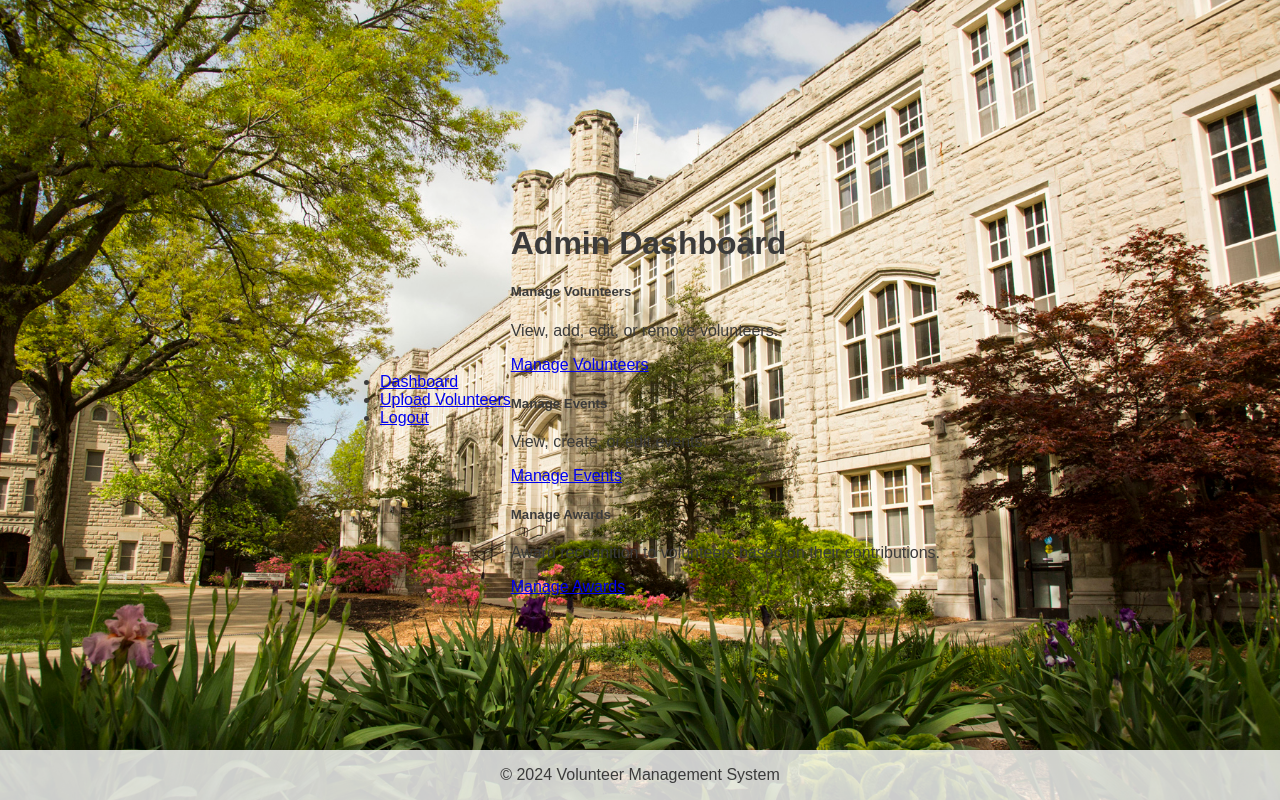
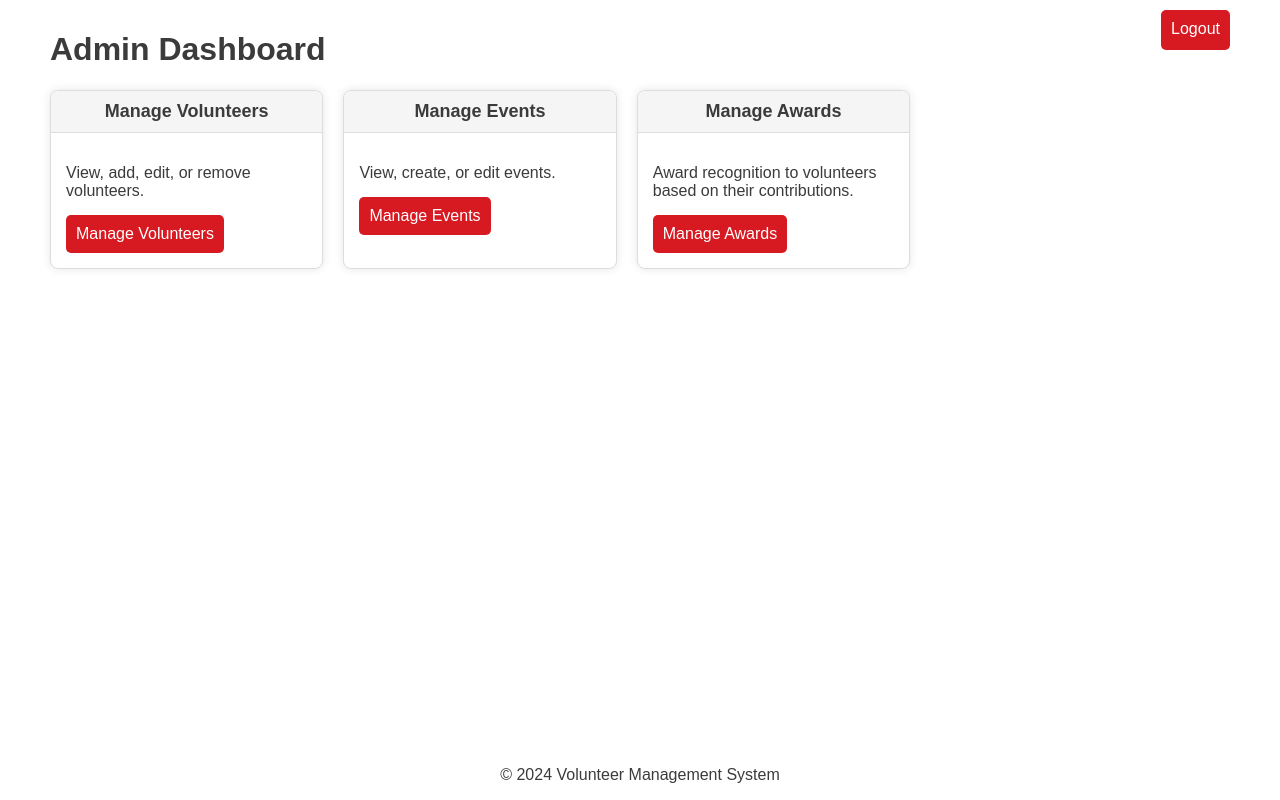
Before and after one commit to MisbahQureshi/MoVo-Management-System, a Flask app: page /admin/dashboard in a window 1280 px wide. Run offline with Flask 3, Linux system fonts and the light colour scheme; the visitor is signed in with stand-in values (Sample User, id 1).

Commit message:
Dashboard Styles

```diff
--- a/app/static/css/styles.css
+++ b/app/static/css/styles.css
@@ -124,3 +95,94 @@ footer {
     bottom: 0;
     left: 0;
 }
+
+/* dashboard */
+.container{
+    margin: 10px;
+    padding: 0 40px;
+}
+
+.topNav{
+    display: flex;
+    justify-content: space-between;
+}
+
+.btnL {
+    display: inline-block;
+    background-color: #d71921;
+    color: #fff;
+    text-align: center;
+    padding: 10px;
+    border-radius: 5px;
+    text-decoration: none;
+    cursor: pointer;
+    height: 20px;
+}
+
+.btnL:hover {
+    background-color: #c7161e;
+}
+
+.card-container {
+    display: flex;
+    align-items: stretch;
+    gap: 20px;
+    flex-wrap: wrap;
+    margin-bottom: 20px;
+
+}
+
+.card {
+    background-color: white;
+    border:#ddd solid 1px;
+    border-radius: 8px;
+    box-shadow: 0 0 10px rgba(0, 0, 0, 0.1);
+    width: 23%;
+    display: flex;
+    flex-direction: column;
+    transition: transform 0.3s ease, box-shadow 0.3s ease;
+}
+
+
+.card:hover {
+    transform: scale(1.05);
+    box-shadow: 0 0 20px rgba(0, 0, 0, 0.2);
+}
+
+.card-header {
+    background-color: #f5f5f5;
+    padding: 10px;
+    border-bottom: 1px solid #ddd;
+    border-top-left-radius: 8px;
+    border-top-right-radius: 8px;
+}
+
+.card-title {
+    margin: 0;
+    font-size: 18px;
+    text-align: center;
+}
+
+.card-body {
+    padding: 15px;
+    flex-grow: 1;
+}
+
+.card-text {
+    margin-bottom: 15px;
+}
+
+.btn {
+    display: inline-block;
+    background-color: #d71921;
+    color: #fff;
+    text-align: center;
+    padding: 10px;
+    border-radius: 5px;
+    text-decoration: none;
+    cursor: pointer;
+}
+
+.btn:hover {
+    background-color: #c7161e;
+}
--- a/app/templates/admin/dashboard.html
+++ b/app/templates/admin/dashboard.html
@@ -1,48 +1,43 @@
-<!-- app/templates/admin/dashboard.html -->
 {% extends "base.html" %}
 
 {% block content %}
-<div class="container mt-4">
-    <h1 class="mb-4">Admin Dashboard</h1>
-
-    <div class="row">
-        <div class="col-md-4 mb-3">
+<div class="container">
+    <div class="topNav">
+        <h1>Admin Dashboard</h1>
+        <a href="{{ url_for('admin.login') }}" class="btnL">Logout</a>
+    </div>
+    <div class="card-container">
         <div class="card">
             <div class="card-header">
                 <h5 class="card-title">Manage Volunteers</h5>
             </div>
             <div class="card-body">
                 <p class="card-text">View, add, edit, or remove volunteers.</p>
-                    <a href="{{ url_for('admin.volunteer_management') }}" class="btn btn-primary">Manage Volunteers</a>
-                </div>
+                <a href="{{ url_for('admin.volunteer_management') }}" class="btn">Manage Volunteers</a>
             </div>
         </div>
 
-        <div class="col-md-4 mb-3">
         <div class="card">
             <div class="card-header">
                 <h5 class="card-title">Manage Events</h5>
             </div>
             <div class="card-body">
                 <p class="card-text">View, create, or edit events.</p>
-                    <a href="{{ url_for('admin.event_management') }}" class="btn btn-primary">Manage Events</a>
-                </div>
+                <a href="{{ url_for('admin.event_management') }}" class="btn">Manage Events</a>
             </div>
         </div>
 
-        <div class="col-md-4 mb-3">
         <div class="card">
             <div class="card-header">
                 <h5 class="card-title">Manage Awards</h5>
             </div>
             <div class="card-body">
                 <p class="card-text">Award recognition to volunteers based on their contributions.</p>
-                    <a href="{{ url_for('admin.award_management') }}" class="btn btn-primary">Manage Awards</a>
-                </div>
-            </div>
+                <a href="{{ url_for('admin.award_management') }}" class="btn">Manage Awards</a>
             </div>
         </div>
 
-    <!-- Additional sections can be added here -->
+
+    </div>
 </div>
 {% endblock %}
--- a/app/templates/admin/login.html
+++ b/app/templates/admin/login.html
@@ -1,17 +1,18 @@
 {% extends "base.html" %}
 
 {% block content %}
+<div class="auth-page">
 <div class="login-container">
     <img src="{{ url_for('static', filename='images/logo.png') }}" alt="Logo" class="logo">
     <!-- <h1>MoVo Login</h1> -->
     <form method="POST" action="{{ url_for('admin.login') }}">
         {{ form.hidden_tag() }}
         <div>
-            {{ form.username.label(class="form-label") }}
+            <!-- {{ form.username.label(class="form-label") }} -->
             {{ form.username(class="form-input", placeholder="Username") }}
         </div>
         <div>
-            {{ form.password.label(class="form-label") }}
+            <!-- {{ form.password.label(class="form-label") }} -->
             {{ form.password(class="form-input", placeholder="Password") }}
         </div>
         <div>
@@ -20,4 +21,5 @@
     </form>
     <p>Don't have an account? <a href="{{ url_for('admin.signup') }}">Sign up here</a></p>
 </div>
+</div>
 {% endblock %}
--- a/app/templates/base.html
+++ b/app/templates/base.html
@@ -7,7 +7,7 @@
     <link rel="stylesheet" href="{{ url_for('static', filename='css/styles.css') }}">
 </head>
 <body>
-    {% if request.endpoint not in ['admin.login', 'admin.signup'] %}
+    {% if request.endpoint not in ['admin.login', 'admin.signup', 'admin.dashboard'] %}
     <header>
         <nav>
             <ul>
```
Also changed, not shown: other parts of app/static/css/styles.css (+19 -48 lines), app/templates/admin/signup.html (+5 -3 lines). Lines whose indentation alone changed are shown as unchanged.
